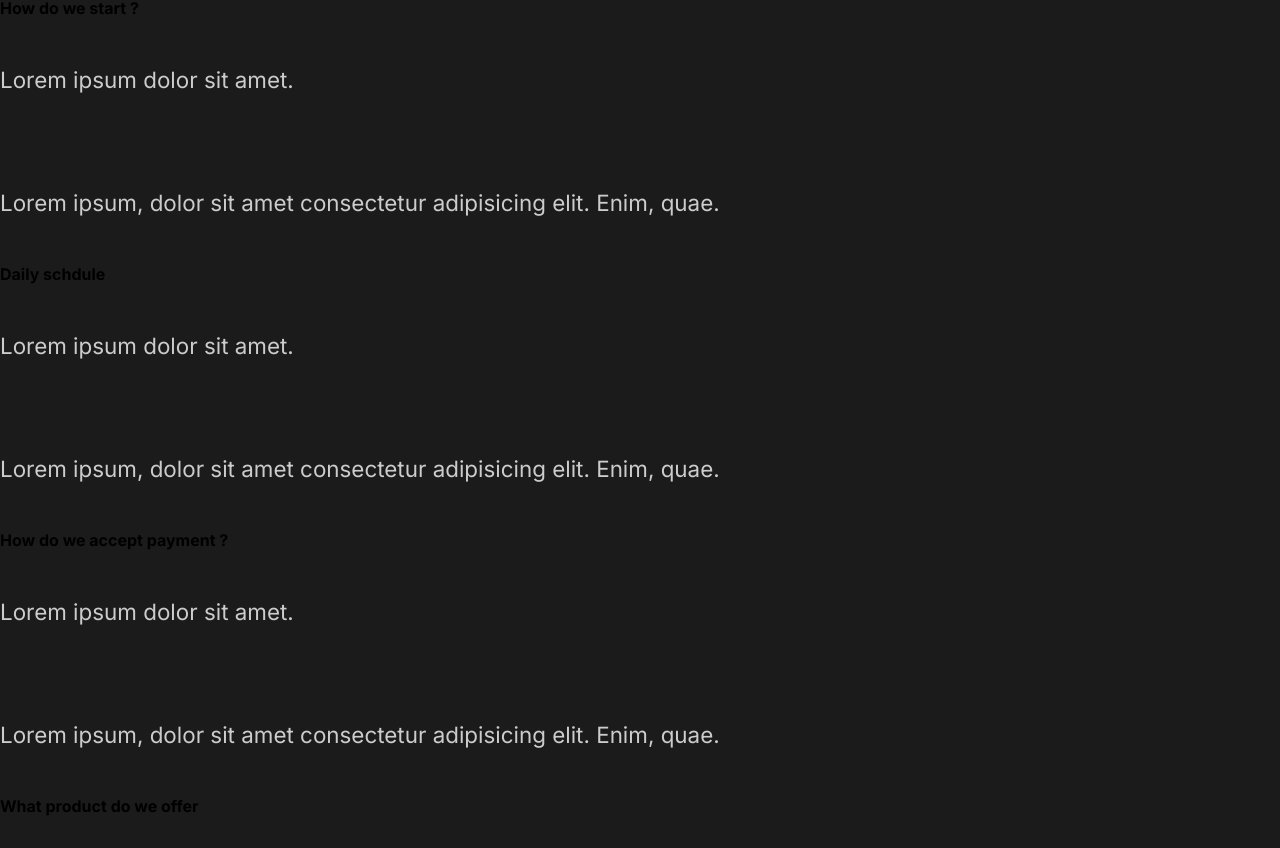
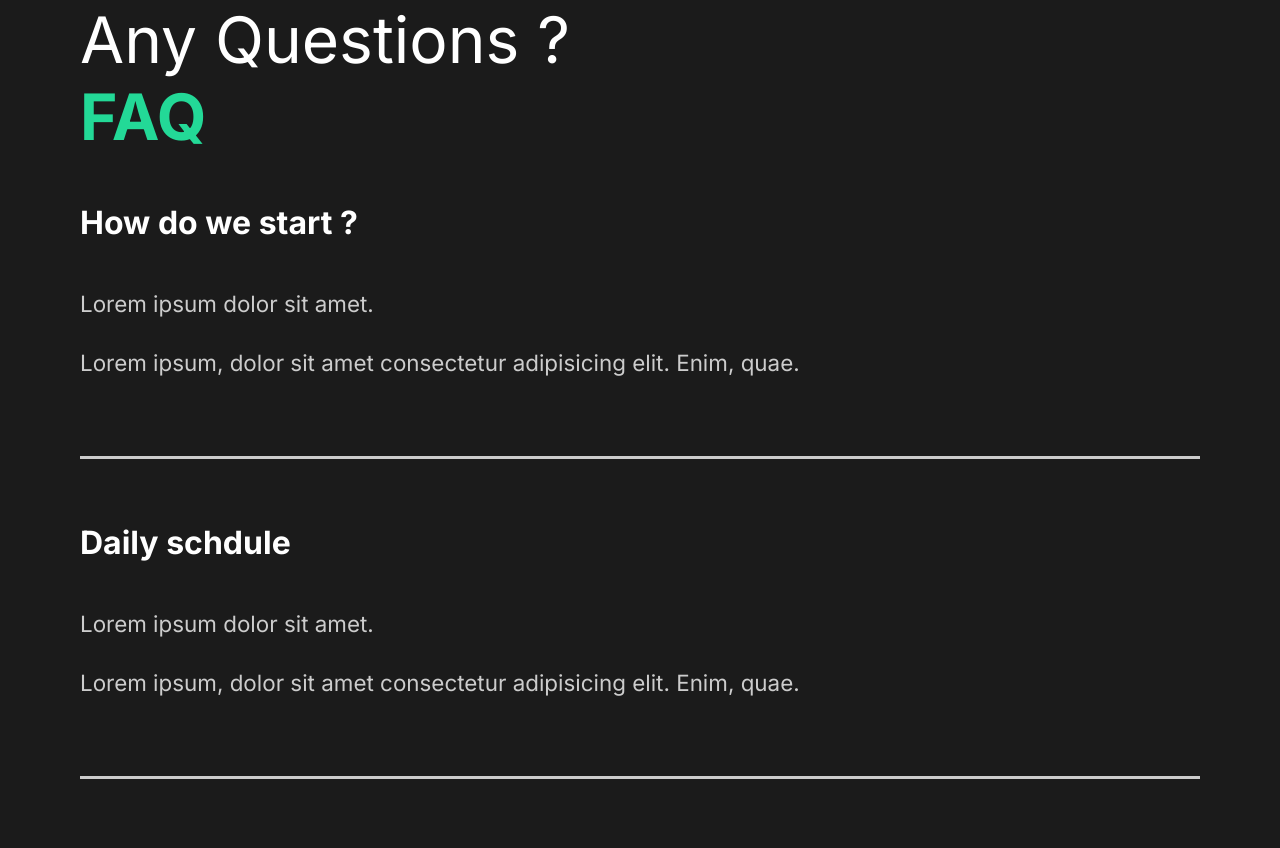
Before and after one commit to yashghori/studiowebapp, a React (Create React App) app: page / in a window 1280 px wide. Shown: the part 1877-2725 px from the top of the page. Built offline with nearby package versions, Linux system fonts and the light colour scheme.

Commit message:
About page UI ready

```diff
--- a/src/components/FaqSection.jsx
+++ b/src/components/FaqSection.jsx
@@ -1,16 +1,19 @@
 import React from 'react'
+import styled from 'styled-components'
+import { About } from '../Style'
 
 const FaqSection = () => {
     return (
         <div>
-            <div className="faq">
-                <h2>Any  Questions <span>FAQ</span> </h2>
+            <FaqStyle>
+                <h2>Any  Questions ?<span>FAQ</span> </h2>
                 <div className="question">
                     <h4>How do we start ?</h4>
                     <div className="answer">
                         <p>Lorem ipsum dolor sit amet.</p>
                         <p>Lorem ipsum, dolor sit amet consectetur adipisicing elit. Enim, quae.</p>
                     </div>
+                    <div className="faq_line"></div>
                 </div>
                 <div className="question">
                     <h4>Daily schdule</h4>
@@ -18,6 +21,7 @@
                         <p>Lorem ipsum dolor sit amet.</p>
                         <p>Lorem ipsum, dolor sit amet consectetur adipisicing elit. Enim, quae.</p>
                     </div>
+                    <div className="faq_line"></div>
                 </div>
                 <div className="question">
                     <h4>How do we accept payment ?</h4>
@@ -25,6 +29,7 @@
                         <p>Lorem ipsum dolor sit amet.</p>
                         <p>Lorem ipsum, dolor sit amet consectetur adipisicing elit. Enim, quae.</p>
                     </div>
+                    <div className="faq_line"></div>
                 </div>
                 <div className="question">
                     <h4>What product do we offer </h4>
@@ -32,11 +37,40 @@
                         <p>Lorem ipsum dolor sit amet.</p>
                         <p>Lorem ipsum, dolor sit amet consectetur adipisicing elit. Enim, quae.</p>
                     </div>
+                    <div className="faq_line"></div>
                 </div>
 
-            </div>
+            </FaqStyle>
         </div>
     )
 }
 
+const FaqStyle = styled(About)`
+    display: block;
+    span{
+        display: block;
+    }
+    h2{
+        padding-bottom: 2rem;
+        font-weight: lighter;
+    }
+    .question{
+        cursor: pointer;
+        padding: 1rem 0;
+    }
+    .answer{
+        padding : 2rem 0;
+        p{
+            padding: 1rem 0;
+        }
+    }
+    .faq_line{
+        background: #cccccc;
+        height:0.2rem;
+        margin : 2rem 0;
+        width: 100%;
+    }
+
+`
+
 export default FaqSection
--- a/src/components/GlobalStyle.jsx
+++ b/src/components/GlobalStyle.jsx
@@ -39,6 +39,7 @@
     }
     h4{
         font-weight: bold;
+        font-size: 2rem;
     }
     span{
         font-weight: bold;
```
